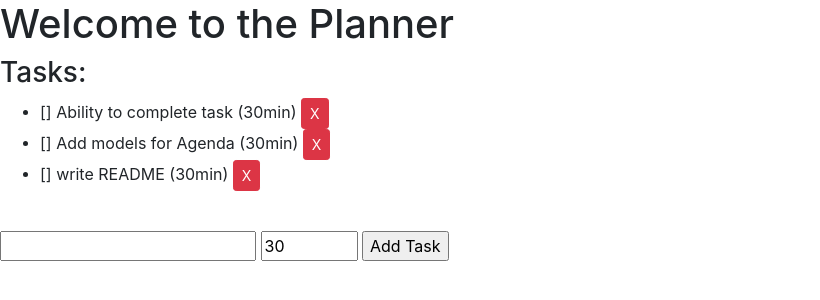
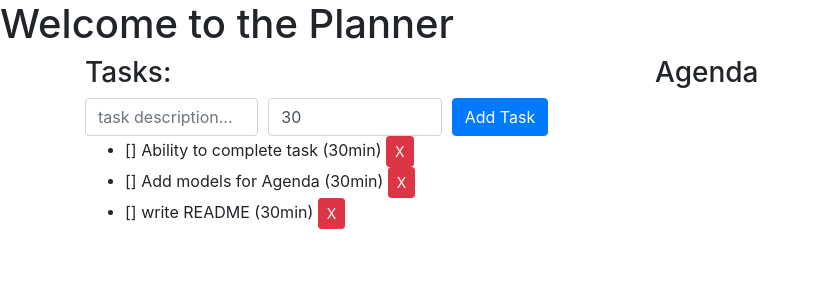
Before and after one commit to avi1katz/hny, a Django app: page /planner/ in a window 1280 px wide. Shown: the top 300 px of the page, without its empty margins (0-820 px from the left). Run offline with Django 4.2, Linux system fonts and the light colour scheme; data comes from the database, SQL or seed files in the repository; both versions use the stored data as it was after the commit.

Commit message:
form cleanup

```diff
--- a/planner/forms.py
+++ b/planner/forms.py
@@ -2,5 +2,8 @@ from django import forms
 
 
 class TaskForm(forms.Form):
-    description = forms.CharField(label='Task Description', max_length=15)
-    minutes_to_complete = forms.IntegerField(label='Minutes to Complete', max_value=120, min_value=5, initial=30)
+    description = forms.CharField(label='Task Description', max_length=30,
+                                  widget=forms.TextInput(attrs={'placeholder': 'task description...',
+                                                                'class': 'form-control'}))
+    minutes_to_complete = forms.IntegerField(label='Minutes to Complete', max_value=120, min_value=5, initial=30,
+                                             widget=forms.NumberInput(attrs={'class': 'form-control'}))
--- a/planner/templates/planner/index.html
+++ b/planner/templates/planner/index.html
@@ -3,7 +3,22 @@
 {% block title %}Planner{% endblock %}
 {% block content %}
 <h1>Welcome to the Planner</h1>
+<div class="container">
+    <div class="row">
+        <div class="col">
             <h3>Tasks:</h3>
+            <form id="task-form" method="post", action="/planner/" class="form-row" >
+                {% csrf_token %}
+                <div class="col">
+                    {{ form.description }}
+                </div>
+                <div class="col">
+                    {{ form.minutes_to_complete }}
+                </div>
+                <div class="col">
+                    <input class="btn btn-primary" type="submit" value="Add Task">
+                </div>
+            </form>
             <ul>
                 {% for task in tasks %}
                 <li>[{% if task.is_completed %} X {% endif %}]
@@ -14,14 +29,14 @@
                 {% endfor %}
                 <br />
             </ul>
-<form id="task-form" method="post", action="/planner/" >
-    {% csrf_token %}
-<!--        <input type="text" id="task_name" name="task_name" value="new task..."/>-->
-<!--        <input type="number" id="min" name="min" value="30">-->
-    {{ form.description }}
-    {{ form.minutes_to_complete }}
-        <input type="submit" value="Add Task">
-</form>
+        </div>
+        <div class="col">
+            <h3>Agenda</h3>
+        </div>
+    </div>
+
+
+</div>
 
 <!--<script>-->
 <!--// AJAX for posting-->
```
Also changed, not shown: db.sqlite3. Lines whose indentation alone changed are shown as unchanged.
